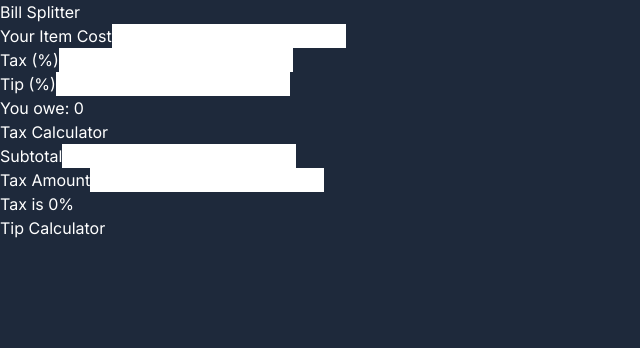
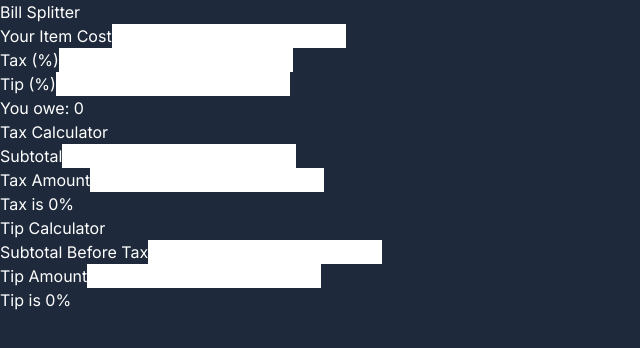
Before and after one commit to brandonmcconathy/bill-splitter, a Next.js app: page / in a window 1280 px wide. Shown: the top 348 px of the page, without its empty margins (0-640 px from the left). Built offline with nearby package versions, Linux system fonts and the light colour scheme.

Commit message:
Added content to tip calculator

```diff
--- a/src/app/components/tipcalc.tsx
+++ b/src/app/components/tipcalc.tsx
@@ -1,7 +1,19 @@
 export default function TipCalc() {
+
+  let tip = 0
+
   return(
     <section>
       <h1>Tip Calculator</h1>
+      <div>
+        <label>Subtotal Before Tax</label>
+        <input />
+      </div>
+      <div>
+        <label>Tip Amount</label>
+        <input />
+      </div>
+      <h1>Tip is {tip}%</h1>
     </section>
   )
 }
```
